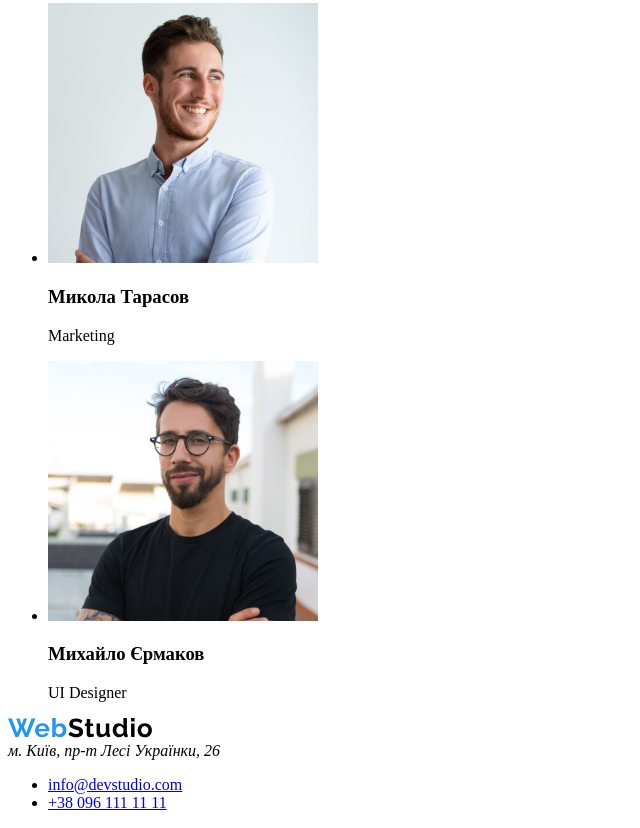
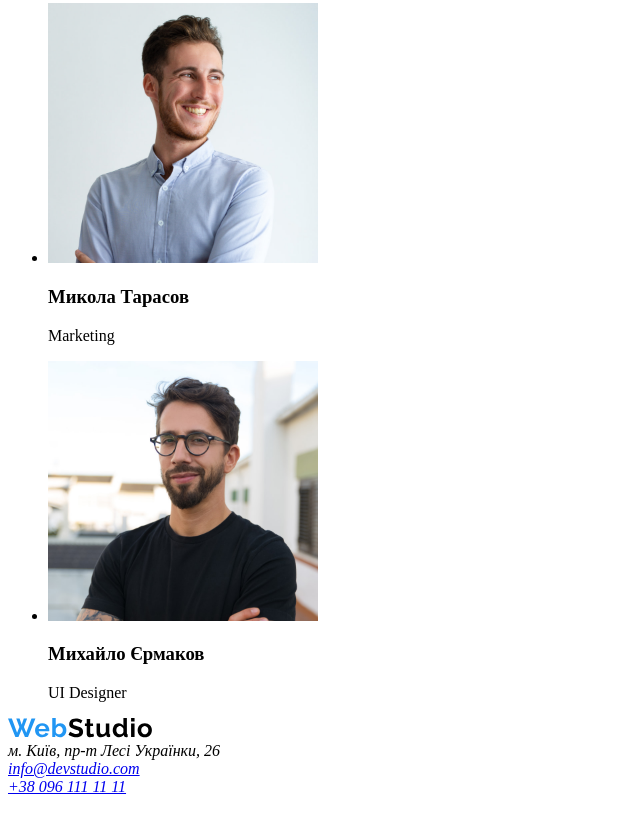
Before and after one commit to RomanPika737/goit-markup-hw-01, a plain HTML site: page index.html in a window 1280 px wide. Shown: the part 2339-3167 px from the top of the page, without its empty margins (0-640 px from the left). After the commit the page ends 3143 px from the top, so only its background shows below. Drawn offline with Linux system fonts and the light colour scheme.

Commit message:
update index.html

```diff
--- a/index.html
+++ b/index.html
@@ -9,7 +9,7 @@
 <body>
 <header>
     <nav>
-    <a href="./">
+    <a href="./index.html">
         <img src="./images/WebStudio.svg" alt="logo">
     </a>
 
@@ -89,16 +89,13 @@
 </section>
 </main>
 <footer>
-    <a href="./">
+    <a href="./index.html">
         <img src="./images/WebStudio.svg" alt="logo">
     </a>
-    <address>м. Київ, пр-т Лесі Українки, 26</address>
-<div>
-    <ul>
-        <li><a href="mailto:info@devstudio.com">info@devstudio.com</a></li>
-        <li><a href="tel:+380961111111">+38 096 111 11 11</a></li>
-    </ul>
-</div>
+    <address>м. Київ, пр-т Лесі Українки, 26 <br/>
+        <a href="mailto:info@devstudio.com">info@devstudio.com</a> <br/>
+        <a href="tel:+380961111111">+38 096 111 11 11</a>
+    </address>
 
 </footer>
 </body>
```
